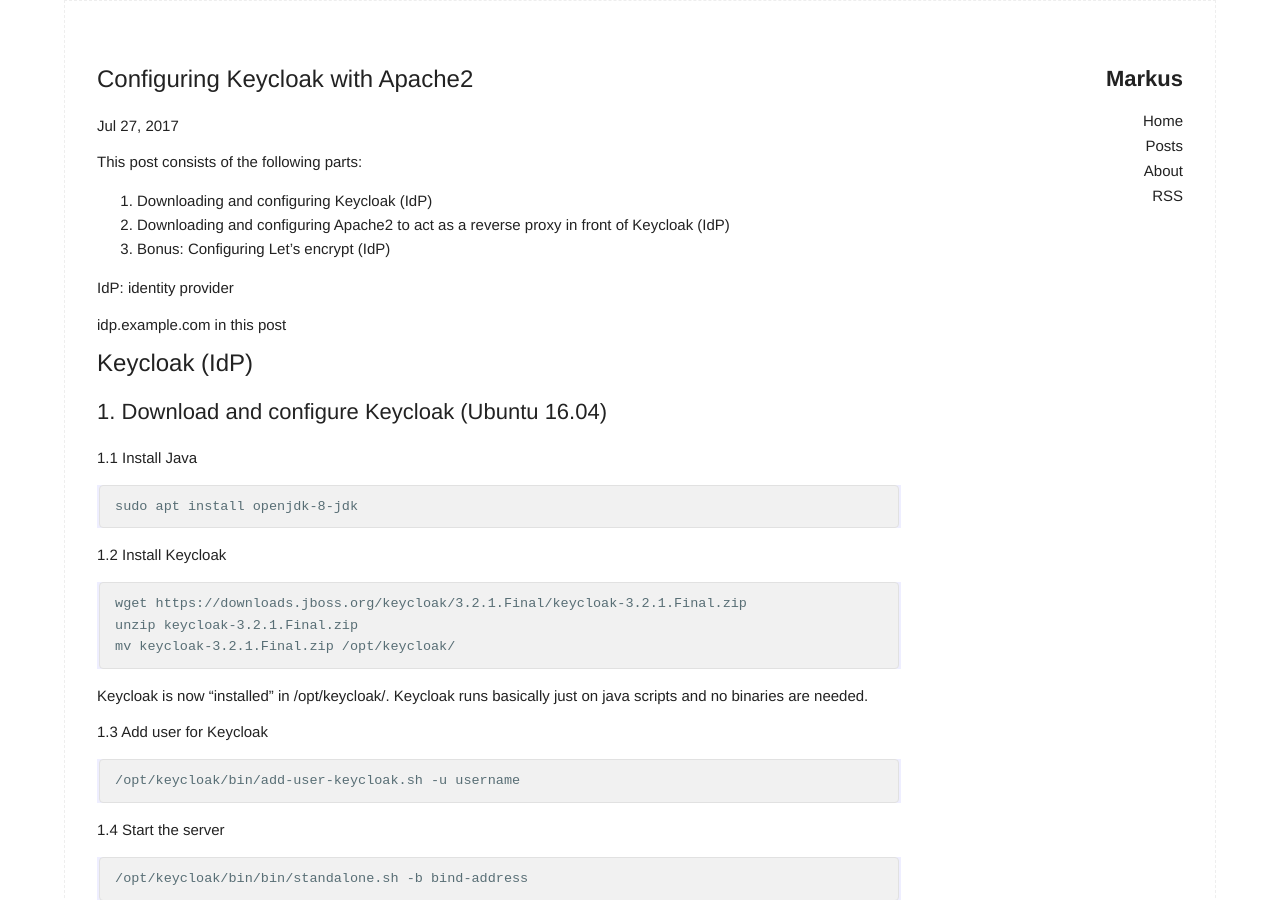
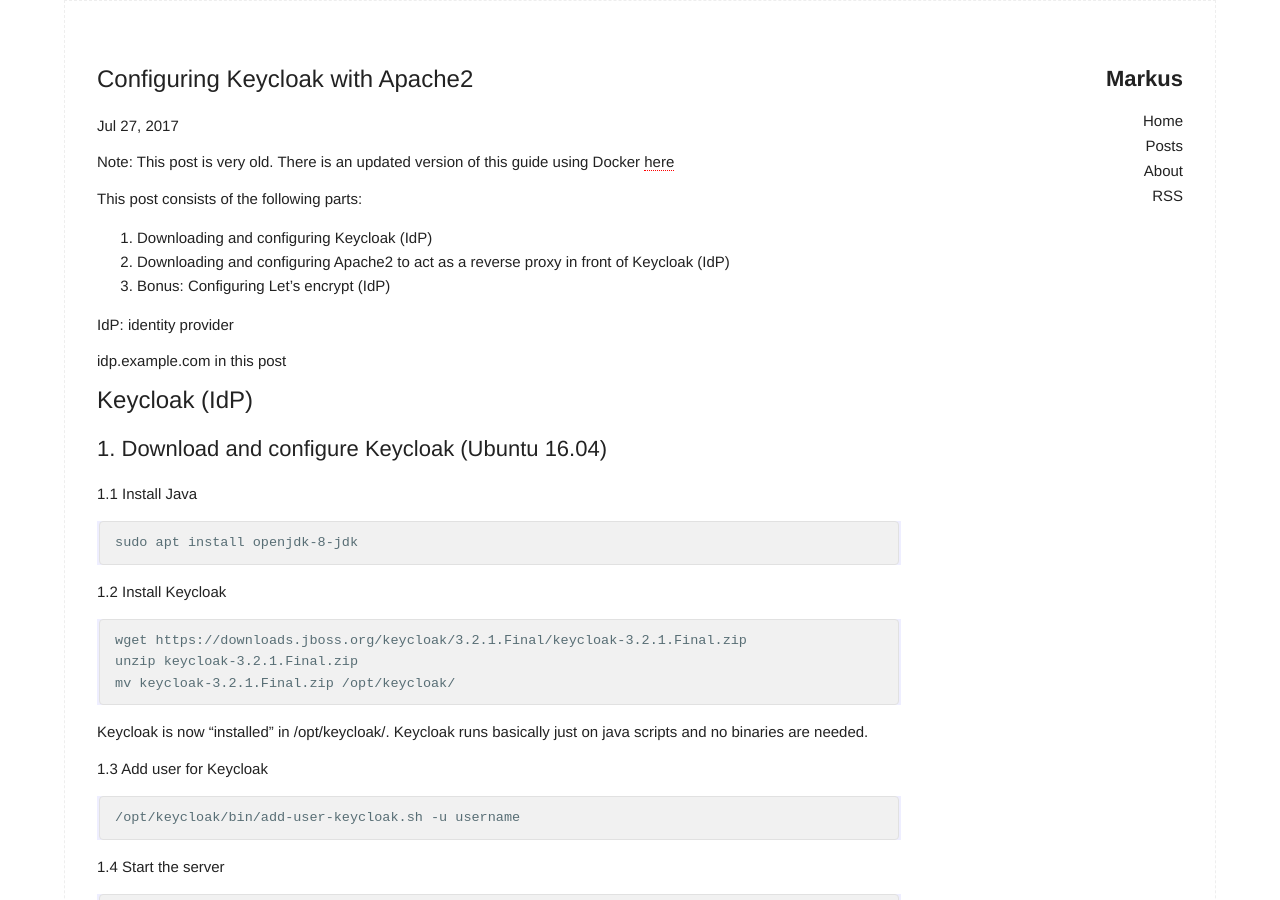
Before and after one commit to markusleh/markusleh.github.io, a Jekyll site: the page built from _posts/2017-07-27-keycloak-apache.md, in a window 1280 px wide and 900 px high. Built offline with Jekyll 4.4.1, drawn with Linux system fonts in a browser that asks for light colours; comment, search, counter and statistics services are not loaded.

Commit message:
Update 2017-07-27-keycloak-apache.md

```diff
--- a/_posts/2017-07-27-keycloak-apache.md
+++ b/_posts/2017-07-27-keycloak-apache.md
@@ -5,6 +5,9 @@ category: howto
 description: How to configure Keycloak behind Apache2
 excerpt: This post consists of configuring Keycloak behind Apache reverse proxy + Let's encrypt
 ---
+
+Note: This post is very old. There is an updated version of this guide using Docker [here]({% post_url 2022-05-23-keycloak-2022 %})
+
 
 This post consists of the following parts:
 
```
